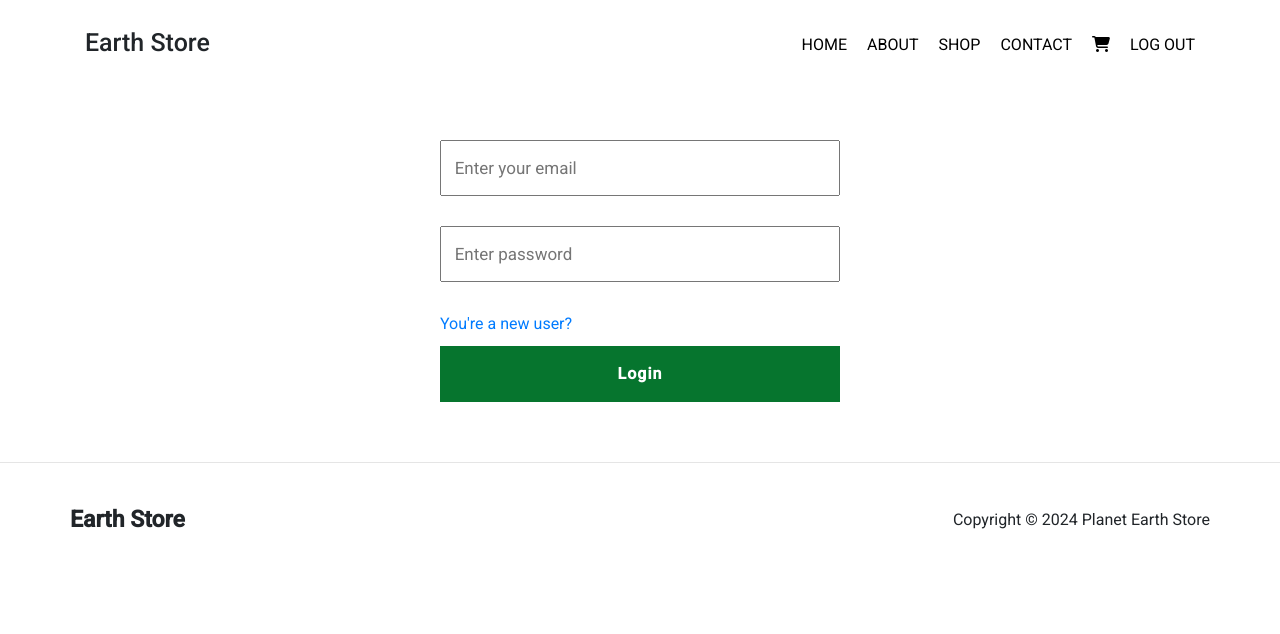
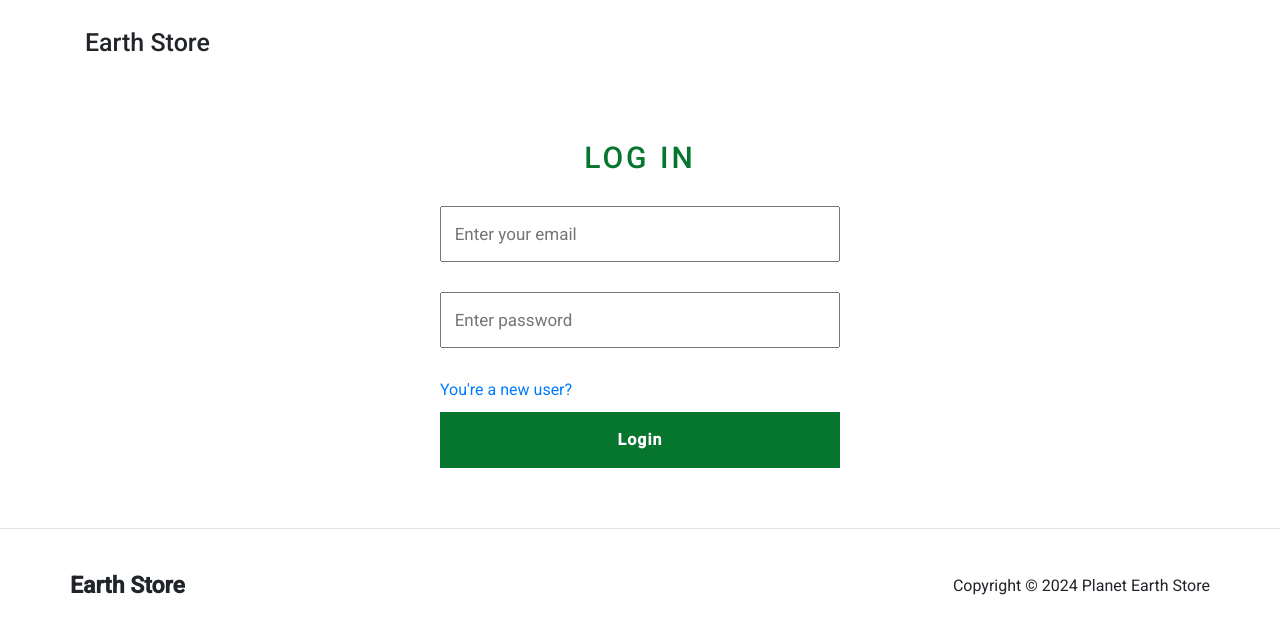
Before and after one commit to maissen/Earth-Store, an Angular app: page /login in a window 1280 px wide. Shown: the top 634 px of the page. Built offline with nearby package versions, Linux system fonts and the light colour scheme.

Commit message:
Improve the design of the 'login' & 'register' components.

```diff
--- a/src/app/app.component.ts
+++ b/src/app/app.component.ts
@@ -1,4 +1,5 @@
-import { Component } from '@angular/core';
+import { Component, OnInit } from '@angular/core';
+import { Router } from '@angular/router';
 import { SessionService } from 'src/app/services/session.service';
 import { User } from 'src/app/models/user.interface';
 
@@ -7,14 +8,25 @@ import { User } from 'src/app/models/user.interface';
   templateUrl: './app.component.html',
   styleUrls: ['./app.component.scss']
 })
-export class AppComponent {
+export class AppComponent implements OnInit {
   title = 'EarthStore';
 
   currentUser: User | null = null;
 
-  constructor(private sessionService: SessionService) {}
+  constructor(
+    private sessionService: SessionService,
+    private router: Router
+  ) {}
 
   ngOnInit(): void {
+    this.loadCurrentUser();
+  }
+
+  loadCurrentUser(): void {
     this.currentUser = this.sessionService.getCurrentUser();
+
+    if (!this.currentUser) {
+      this.router.navigate(['/login']);
+    }
   }
 }
--- a/src/app/modules/navbar/navbar.component.html
+++ b/src/app/modules/navbar/navbar.component.html
@@ -1,6 +1,6 @@
 <nav class="container">
   <h1 class="logo">Earth Store</h1>
-  <div class="links">
+  <div class="links" *ngIf="currentUser">
     <a [routerLink]="'/home'" routerLinkActive="activeLink">home</a>
     <a [routerLink]="'/about'" routerLinkActive="activeLink">about</a>
     <a [routerLink]="'/shop'" routerLinkActive="activeLink">shop</a>
--- a/src/app/modules/navbar/navbar.component.scss
+++ b/src/app/modules/navbar/navbar.component.scss
@@ -13,6 +13,7 @@ nav.container {
         a {
             color: #000;
             text-transform: uppercase;
+            cursor: pointer;
 
             &:hover {
               text-decoration: none;
--- a/src/app/modules/products-grid-container/products-grid-container.component.ts
+++ b/src/app/modules/products-grid-container/products-grid-container.component.ts
@@ -22,7 +22,7 @@ export class ProductsGridContainerComponent {
   }
 
   onAddToCart(product: any): void {
-    const currentUser = this.sessionService.getCurrentUser(); // Get the logged-in user
+    const currentUser = this.sessionService.getCurrentUser();
     if (!currentUser) {
       alert('No user is logged in.');
       return;
--- a/src/app/pages/login/login.component.html
+++ b/src/app/pages/login/login.component.html
@@ -1,4 +1,5 @@
 <div class="container">
+    <h1>Log In</h1>
     <form (ngSubmit)="onLogin()">
       <input
         type="text"
--- a/src/app/pages/login/login.component.scss
+++ b/src/app/pages/login/login.component.scss
@@ -1,6 +1,15 @@
 .container {
     padding-top: 5rem;
     padding-bottom: 5rem;
+
+    h1 {
+        text-align: center;
+        text-transform: uppercase;
+        color: var(--primary-green);
+        margin-bottom: 3rem;
+        font-size: 3rem;
+        letter-spacing: .3rem;
+    }
 
     form {
         display: flex;
--- a/src/app/pages/register/register.component.html
+++ b/src/app/pages/register/register.component.html
@@ -1,4 +1,5 @@
 <div class="container">
+    <h1>register now</h1>
     <form (ngSubmit)="onRegister()">
       <input type="text" [(ngModel)]="user.name" name="username" placeholder="Username" required>
       <input type="email" [(ngModel)]="user.email" name="email" placeholder="Email" required>
--- a/src/app/pages/register/register.component.scss
+++ b/src/app/pages/register/register.component.scss
@@ -1,6 +1,15 @@
 .container {
     padding-top: 5rem;
     padding-bottom: 5rem;
+
+    h1 {
+        text-align: center;
+        text-transform: uppercase;
+        color: var(--primary-green);
+        margin-bottom: 3rem;
+        font-size: 3rem;
+        letter-spacing: .3rem;
+    }
 
     form {
         display: flex;
```
